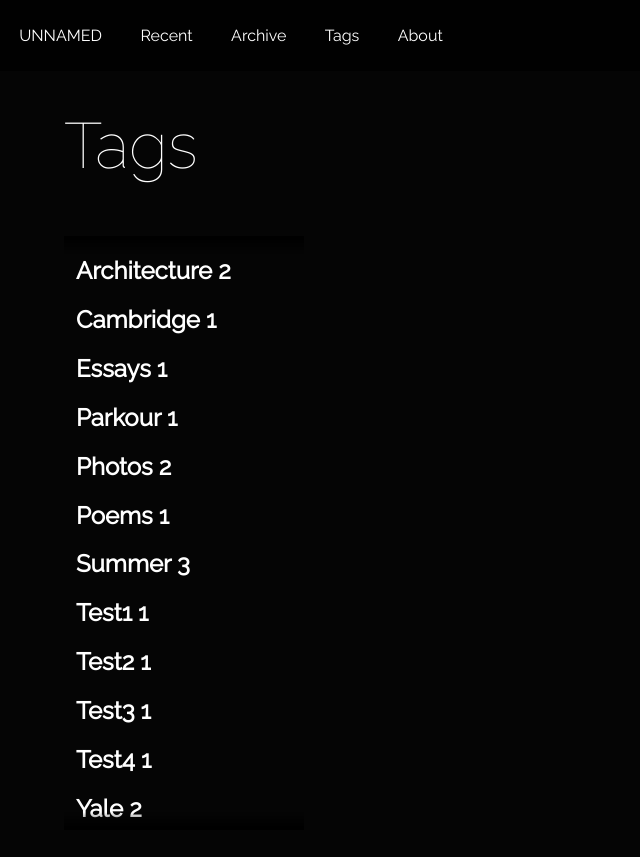
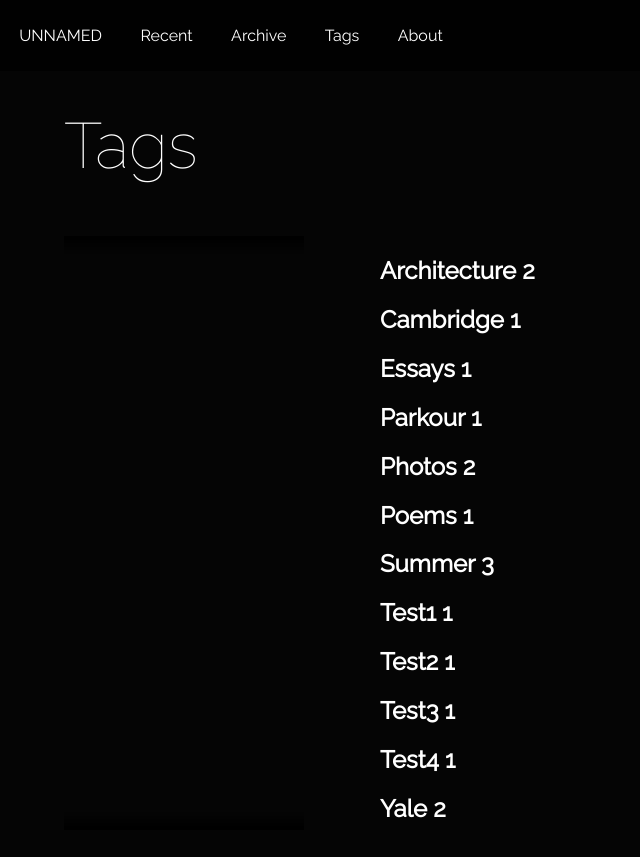
Before and after one commit to jk5228/unnamed, a Jekyll site: the page built from index.html, in a window 1280 px wide and 900 px high, scrolled down 2862 px. Shown: the top 857 px of the window, without its empty margins (0-640 px from the left). Built offline with Jekyll 4.4.1, drawn with Linux system fonts in a browser that asks for light colours; Markdown is read by kramdown in place of the engine named in the settings.

Commit message:
resizing fullscreen button

```diff
--- a/index.html
+++ b/index.html
@@ -127,10 +127,15 @@
 		}
 		#tags-filter {
 			z-index: 5;
-			position: absolute;
-			top: 0%;
-			height: 100%;
-			width: 100%;
+			position: relative;
+			width: 15em;
+			height: 60%;
+			float: left;
+			color: white;
+			margin: 0%;
+			padding: 0%;
+			margin-bottom: 2em;
+			margin-left: 5%;
 			background: -moz-linear-gradient(top, rgba(0,0,0,1) 0%, rgba(0,0,0,0) 3%, rgba(0,0,0,0) 50%, rgba(0,0,0,0) 97%, rgba(0,0,0,1) 100%);
 			background: -webkit-gradient(linear, left top, left bottom, color-stop(0%,rgba(0,0,0,1)), color-stop(3%,rgba(0,0,0,0)), color-stop(50%,rgba(0,0,0,0)), color-stop(97%,rgba(0,0,0,0)), color-stop(100%,rgba(0,0,0,1)));
 			background: -o-linear-gradient(top, rgba(0,0,0,1) 0%,rgba(0,0,0,0) 3%,rgba(0,0,0,0) 50%,rgba(0,0,0,0) 97%,rgba(0,0,0,1) 100%);
@@ -390,8 +395,8 @@
 		{% capture site_tags %}{% for tag in site.tags %}{{ tag | first }}{% unless forloop.last %},{% endunless %}{% endfor %}{% endcapture %}
 		{% assign tag_words = site_tags | split:',' | sort %}
 
+		<div id="tags-filter"></div>
 		<div class="tags">
-			<div id="tags-filter"></div>
 			{% for item in (0..site.tags.size) %}{% unless forloop.last %}
 				{% capture this_word %}{{ tag_words[item] | strip_newlines }}{% endcapture %}
 				<div class="tag" id="tag1-{{ this_word }}"><h2>{{ this_word }} <span>{{ site.tags[this_word].size }}</span></h2></div>
```
